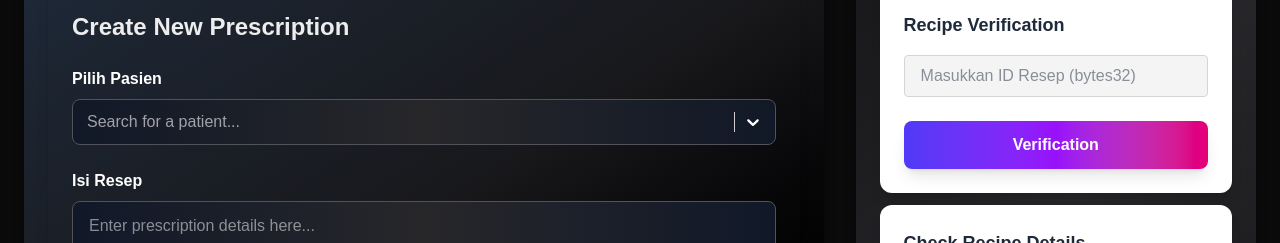
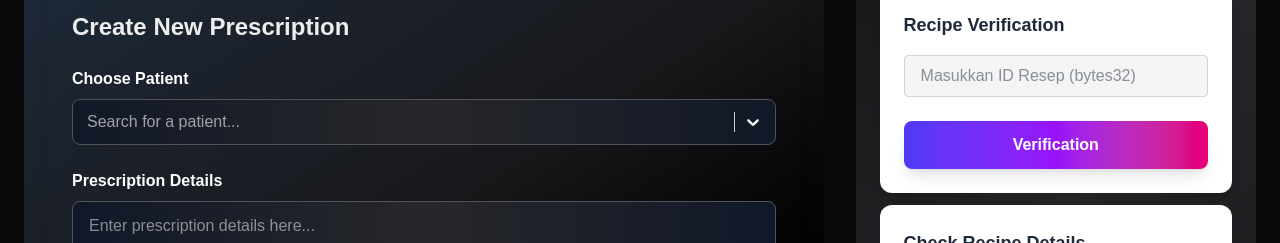
Before and after one commit to yudhaislamisulistya/sc-e-prescription, a Next.js app: page /doctor/create-recipe in a window 1280 px wide. Shown: the part 193-436 px from the top of the page. Built offline with nearby package versions, Linux system fonts and the light colour scheme.

Commit message:
feat: Update patient selection labels in PrescriptionForm for better clarity

```diff
--- a/package.json
+++ b/package.json
@@ -5,7 +5,7 @@
   "scripts": {
     "dev": "next dev --turbopack",
     "build": "next build",
-    "start": "next start",
+    "start": "next start -H 0.0.0.0",
     "lint": "next lint"
   },
   "dependencies": {
--- a/src/components/prescription/PrescriptionForm.tsx
+++ b/src/components/prescription/PrescriptionForm.tsx
@@ -80,7 +80,7 @@ export default function PrescriptionForm() {
         >
             <h2 className="text-2xl font-bold mb-6">Create New Prescription</h2>
 
-            <label className="block text-white font-semibold mb-2">Pilih Pasien</label>
+            <label className="block text-white font-semibold mb-2">Choose Patient</label>
             <Select
                 options={options}
                 onChange={(option: any): void => {
@@ -146,7 +146,7 @@ export default function PrescriptionForm() {
                 </p>
             )}
 
-            <label className="block text-white font-semibold mt-6 mb-2">Isi Resep</label>
+            <label className="block text-white font-semibold mt-6 mb-2">Prescription Details</label>
             <textarea
                 placeholder="Enter prescription details here..."
                 value={prescriptionText}
```
